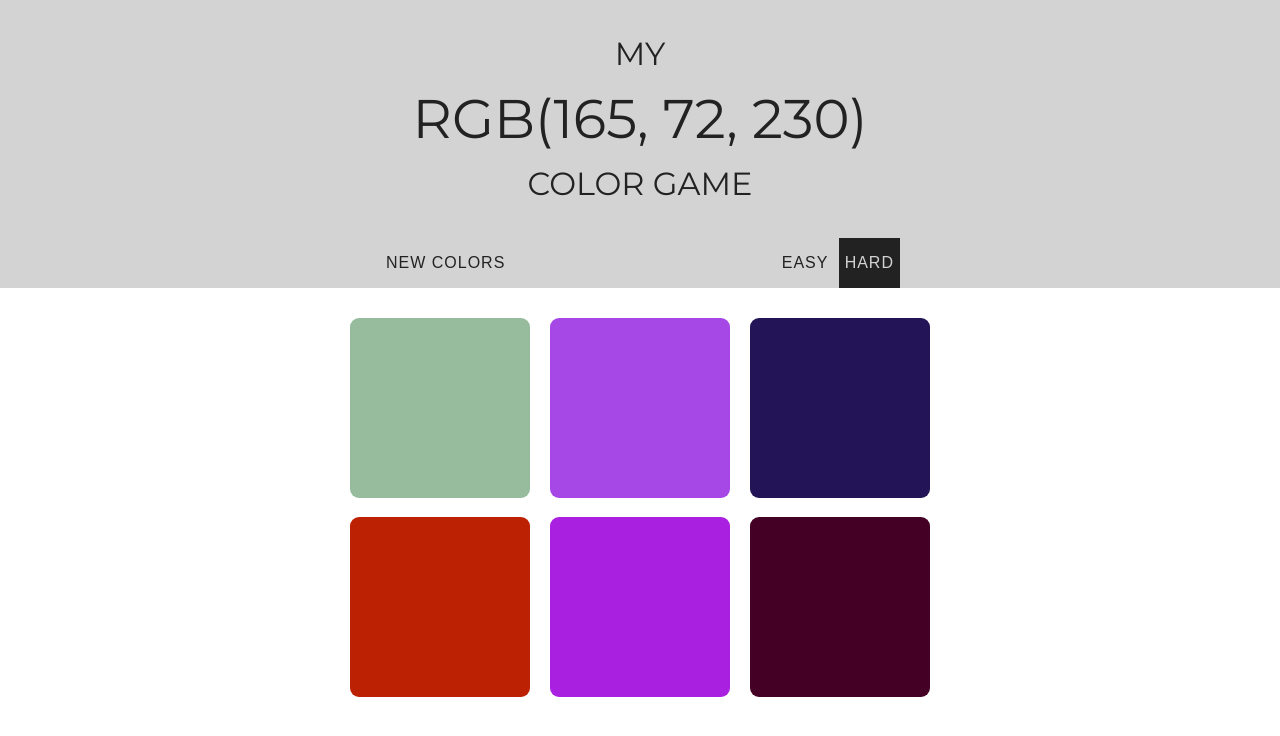
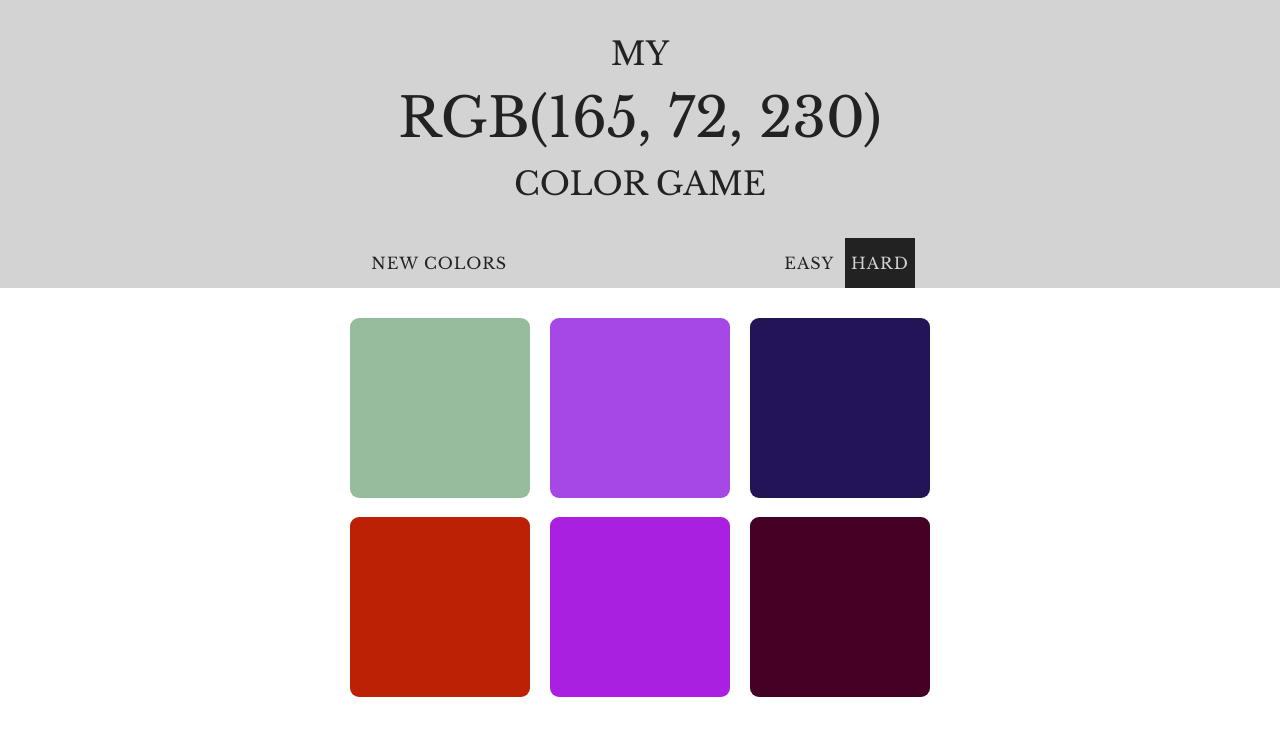
Before and after one commit to BibianaBalBar/RGB-color-game, a plain HTML site: page color.html in a window 1280 px wide. Drawn offline with nearby package versions, Linux system fonts and the light colour scheme.

Commit message:
font change

```diff
--- a/color.css
+++ b/color.css
@@ -1,7 +1,10 @@
+* {
+	font-family: 'Libre Baskerville', serif;
+}
+
 body {
 	background-color: white;
 	margin: 0;
-	font-family: 'Montserrat', sans-serif;
 }
 
 h1 {
--- a/color.html
+++ b/color.html
@@ -4,7 +4,7 @@
     <meta charset="UTF-8">
     <meta name="viewport" content="width=device-width, initial-scale=1.0">
     <title>Color Game</title>
-    <link href="https://fonts.googleapis.com/css?family=Montserrat&display=swap" rel="stylesheet">
+    <link href="https://fonts.googleapis.com/css2?family=Libre+Baskerville&display=swap" rel="stylesheet">
     <link rel="stylesheet" href="color.css">
 
 </head>
```
